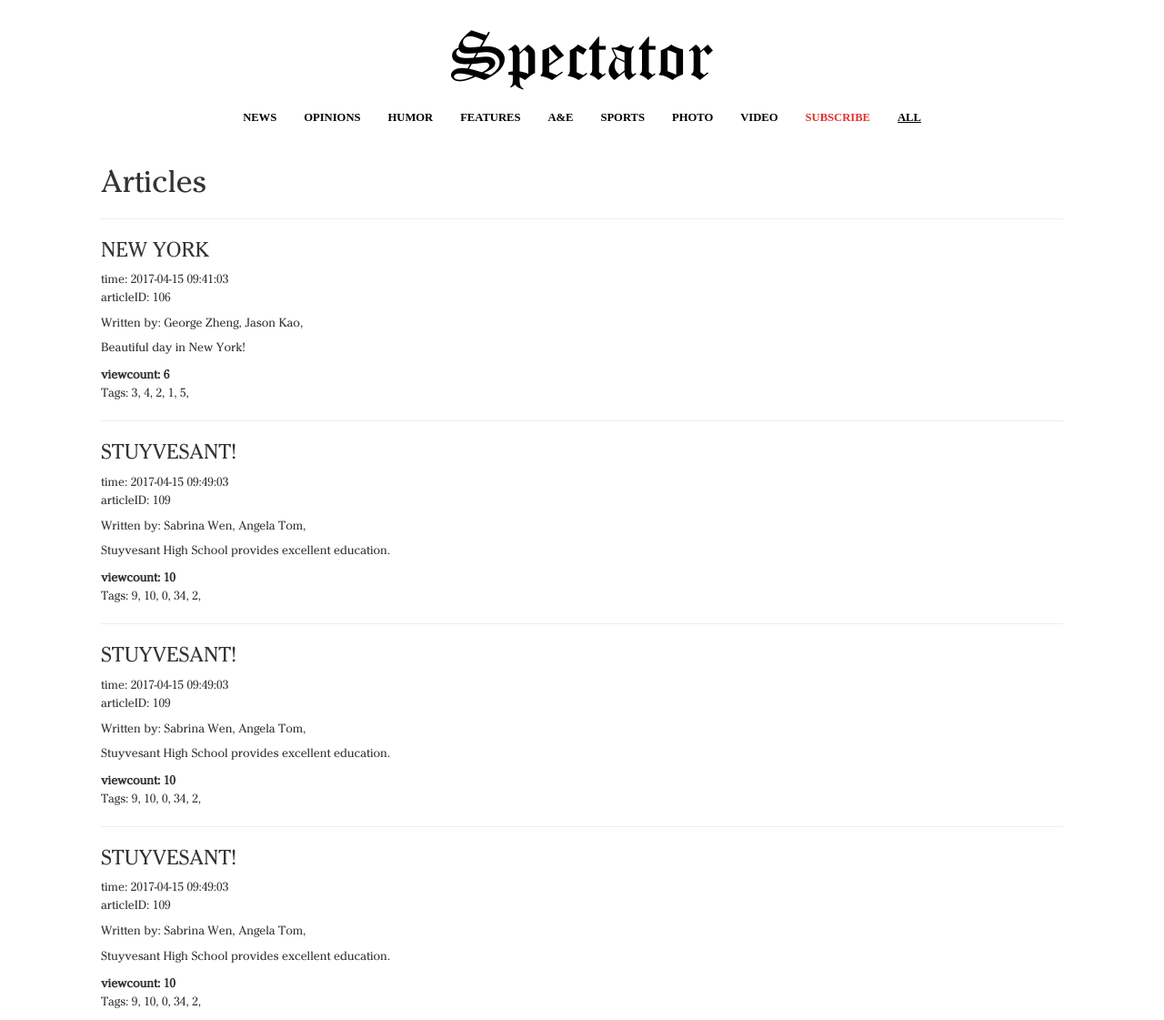
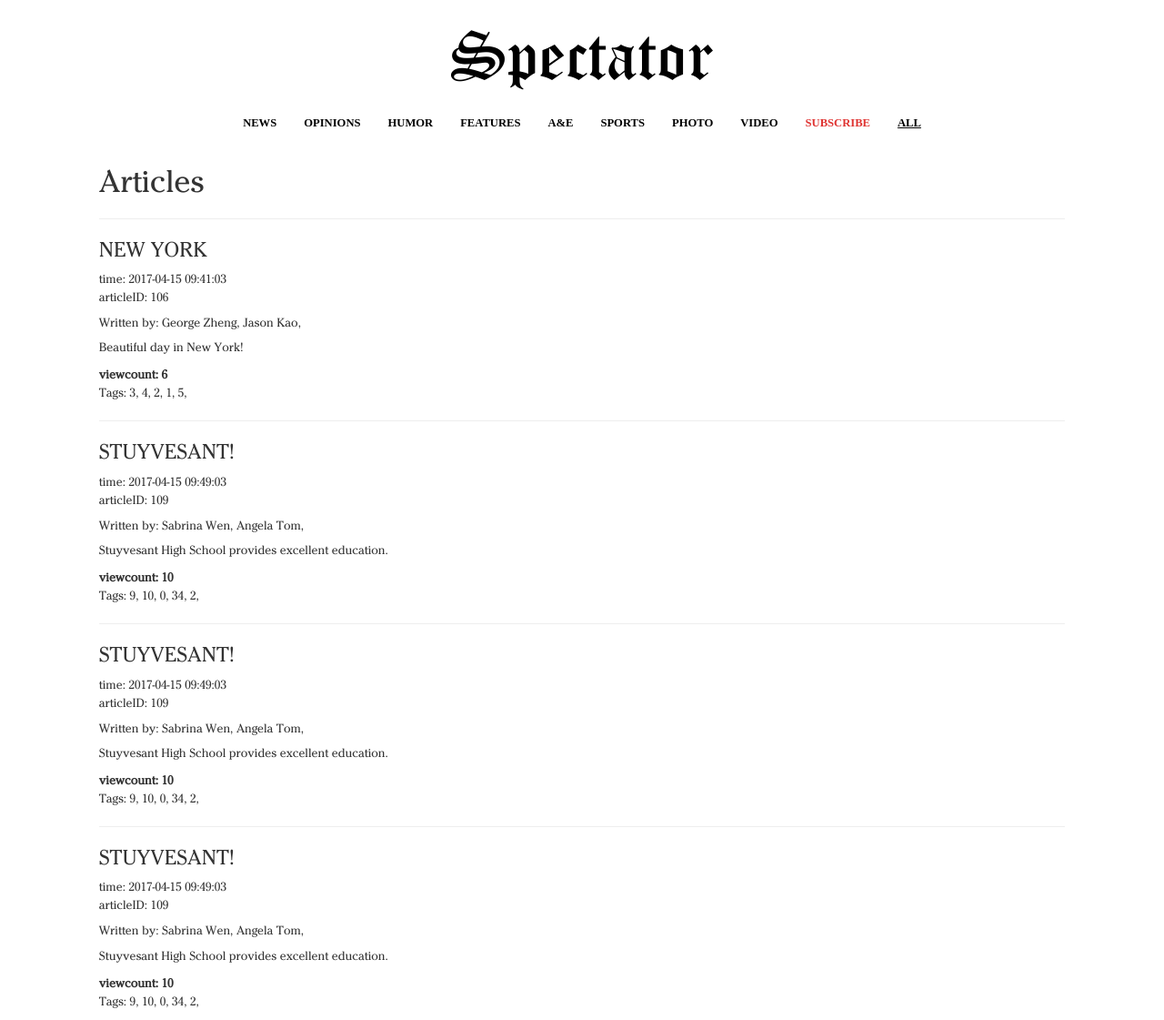
Before and after one commit to stuyspec/stuyspec2017, a Flask app: page / in a window 1280 px wide. Shown: the whole page at 91% size. Run offline with Flask 2, Linux system fonts and the light colour scheme; some libraries are stand-ins or nearby versions; some web fonts are replaced.

Commit message:
nav looks good

```diff
--- a/app/static/css/custom.css
+++ b/app/static/css/custom.css
@@ -83,6 +83,10 @@ body {
 }
 
 .container {
+    width: 100%;
+}
+
+.content {
     width: 85%;
     margin: 0 auto;
 }
@@ -127,10 +131,8 @@ body {
 /* navbar */
 
 .navbar-default {
-    background: none !important;
+    background-color: #fff !important;
     border: 0px solid black !important;
-    box-shadow: none !important;
-    -webkit-box-shadow: none !important;
 }
 
 .navbar .navbar-nav li {
@@ -168,20 +170,34 @@ body {
     display: none;
 }
 
+.fixed-topnav {
+    position: fixed;
+    /* the following line of code removes text blur under the box shadow, credits to nyr. */
+    box-shadow: 0 5px 10px 0 rgba(0,0,0,0.15),
+                0 -5px 3px -10px #fff;
+}
+
 @media (min-width: 972px) {
 
     /* makes li's inline and centered */
 
+    .navbar {
+        top: 0;
+        left: 0;
+        right: 0;
+    }
+
     .navbar .navbar-collapse {
+        padding-top: 6px; /* vertically aligns inner navbar-nav */
         text-align: center;
     }
 
-    .navbar .navbar-nav {
+    .navbar .navbar-collapse .navbar-nav {
         display: inline-block;
         float: none;
     }
 
-    .navbar .navbar-nav li {
+    .navbar .navbar-collapse .navbar-nav li {
         display: inline-block;
     }
 
@@ -260,8 +276,6 @@ body {
 
     .header-wrapper {
         width: 100%;
-        box-shadow: 0px 5px 10px #ddd;
-
     }
 
     .navbar-header .navbar-toggle {
--- a/app/static/js/custom.js
+++ b/app/static/js/custom.js
@@ -10,18 +10,12 @@ $(document).ready(function() {
 
         var currentScroll = $(window).scrollTop();
         if (currentScroll > fixmeTop) {
-            $('.fixme').css({
-                position: 'fixed',
-                top: 0,
-                margin: '0 auto',
-            });
+            $('.fixme').addClass('fixed-topnav');
             // fixed elements don't affect the layout of other elements.
             // have to displace the element below to fake smooth transition when navbar collapses.
             $('.content').css('margin-top', $('.logo-container').height() + 10);
         } else {
-            $('.fixme').css({
-                position: 'static'
-            });
+            $('.fixme').removeClass('fixed-topnav');
             $('.content').css('margin-top', 0);
         }
     });
```
Also changed, not shown: 1 other file.
